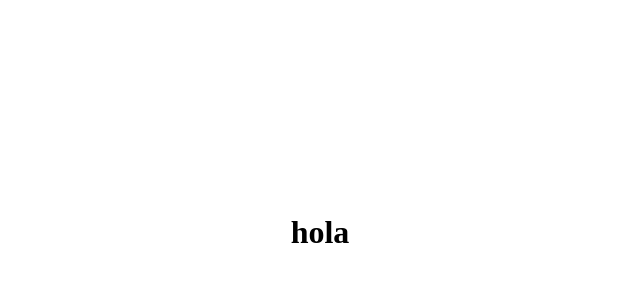
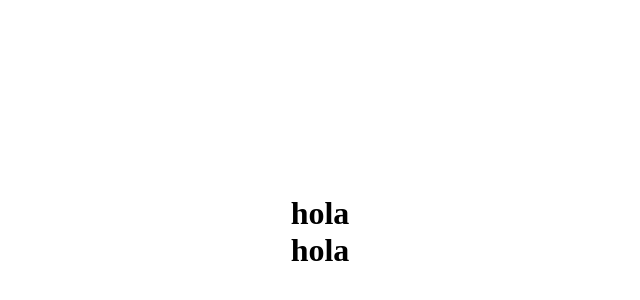
Before and after one commit to objetive218/Pantheon-Tech, a React (Vite) app: page / in a window 1280 px wide. Shown: the part 168-468 px from the top of the page, without its empty margins (320-960 px from the left). Built offline with nearby package versions, Linux system fonts and the light colour scheme.

Commit message:
modificadoporkaren

```diff
--- a/src/App.jsx
+++ b/src/App.jsx
@@ -3,7 +3,11 @@ import React from 'react'
 
 const App = () => {
   return (
+
+    <>
     <h1>hola</h1>
+    <h1>hola</h1>
+    </>
   )
 }
 
```
Also changed, not shown: 1 other file (tests, documents, lock files or other folders).
